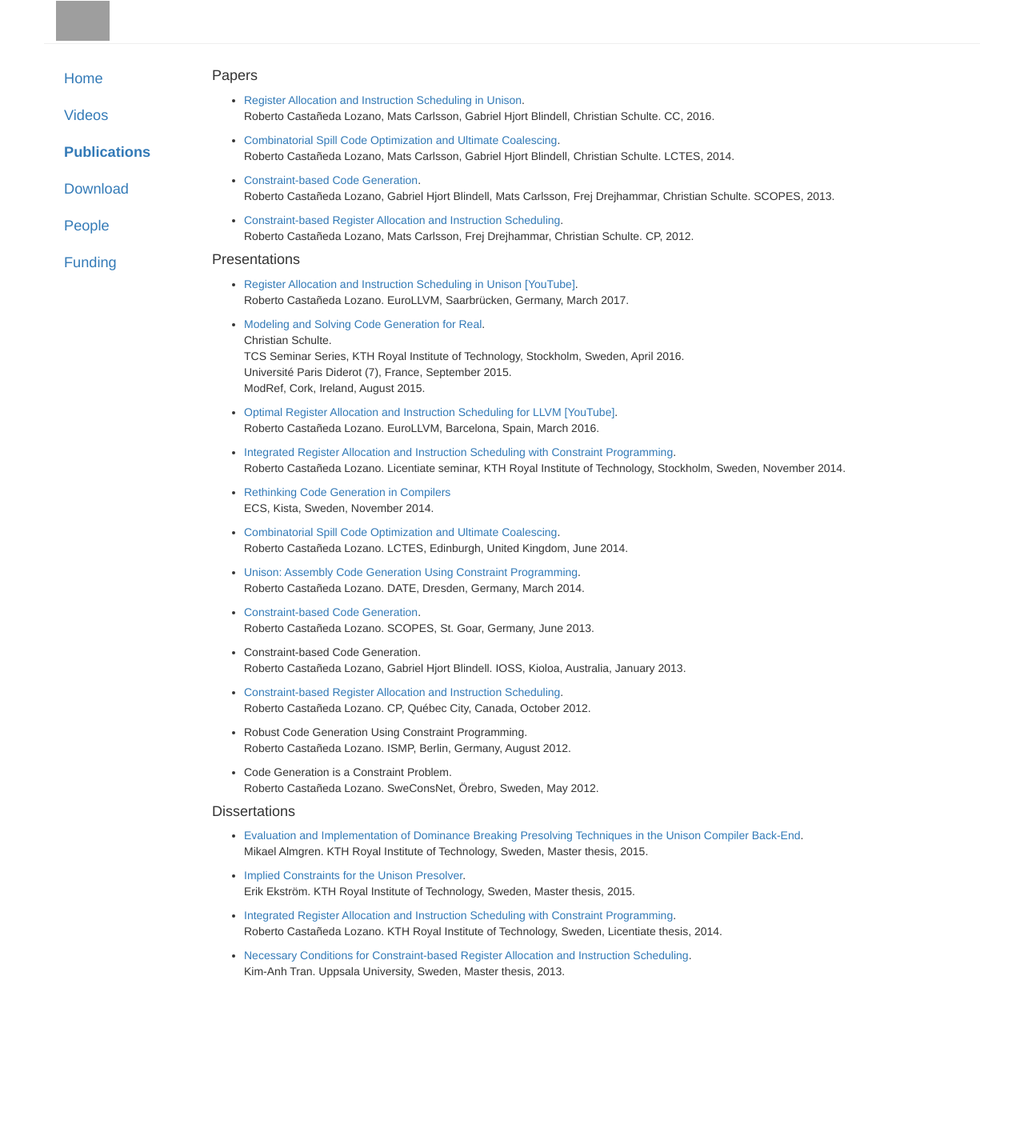
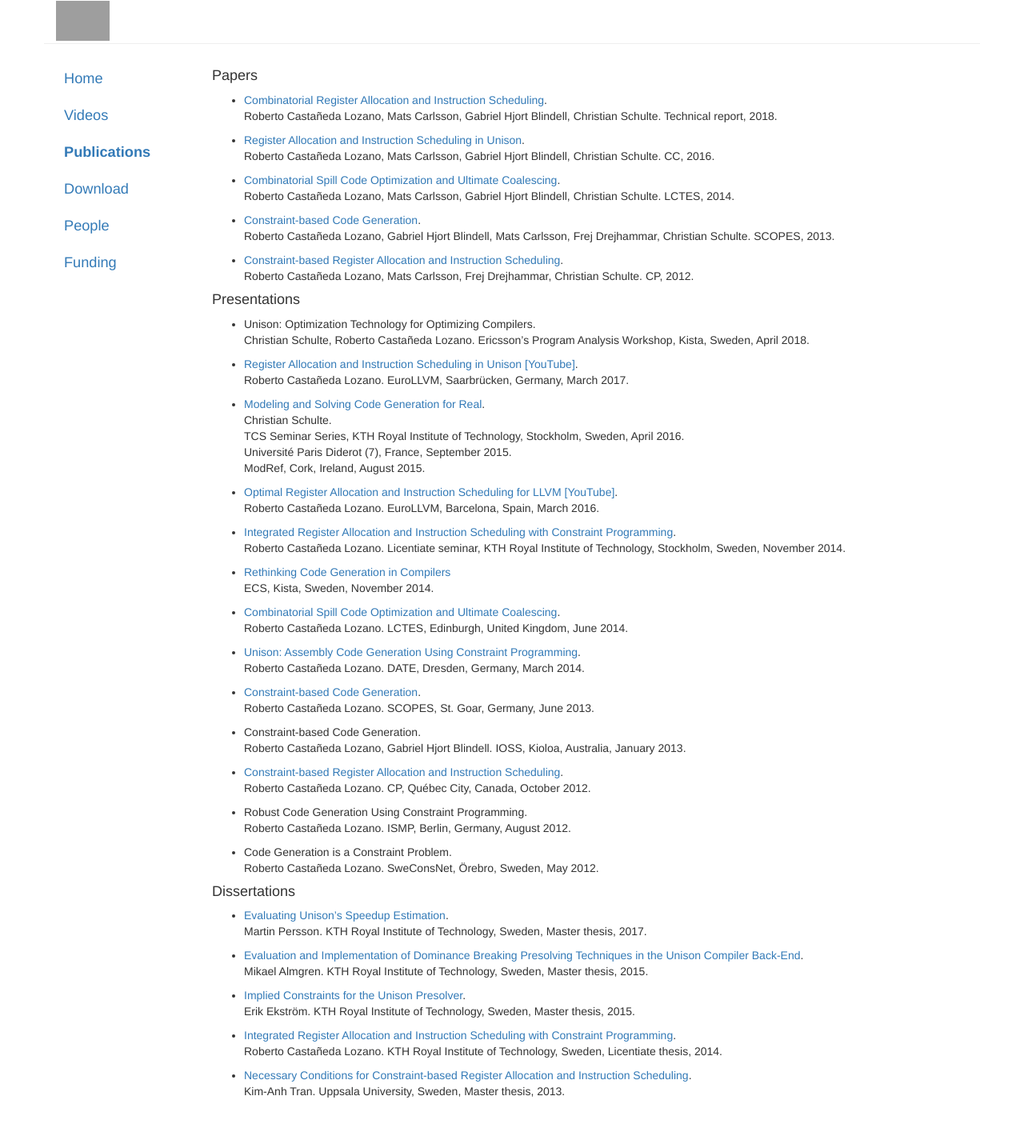
Before and after one commit to unison-code/unison-code.github.io, a Jekyll site: the page built from _posts/2016-06-29-publications.md, in a window 1280 px wide. Shown: the whole page at 80% size. Built offline with Jekyll 4.4.1, drawn with Linux system fonts in a browser that asks for light colours; before the commit the page ends 1275 px from its top, so only the background shows below that.

Commit message:
Updated publications

```diff
--- a/_posts/2016-06-29-publications.md
+++ b/_posts/2016-06-29-publications.md
@@ -4,6 +4,10 @@ title: "Publications"
 ---
 
 #### Papers
+
+- [Combinatorial Register Allocation and Instruction Scheduling](https://arxiv.org/abs/1804.02452).<br />
+  Roberto Castañeda Lozano, Mats Carlsson, Gabriel Hjort Blindell, Christian Schulte.
+  Technical report, 2018.
 
 - [Register Allocation and Instruction Scheduling in Unison](http://urn.kb.se/resolve?urn=urn:nbn:se:kth:diva-183393).<br />
   Roberto Castañeda Lozano, Mats Carlsson, Gabriel Hjort Blindell, Christian Schulte.
@@ -22,6 +26,10 @@ title: "Publications"
   CP, 2012.
 
 #### Presentations
+
+- Unison: Optimization Technology for Optimizing Compilers.<br />
+  Christian Schulte, Roberto Castañeda Lozano.
+  Ericsson's Program Analysis Workshop, Kista, Sweden, April 2018.
 
 - [Register Allocation and Instruction Scheduling in Unison]({{ site.rcas-root }}presentations/llvm2017.pdf) [[YouTube]](https://www.youtube.com/watch?v=kx64V74Mba0).<br />
   Roberto Castañeda Lozano.
@@ -74,6 +82,10 @@ title: "Publications"
 
 #### Dissertations
 
+- [Evaluating Unison's Speedup Estimation](http://urn.kb.se/resolve?urn=urn:nbn:se:kth:diva-210647).<br />
+  Martin Persson.
+  KTH Royal Institute of Technology, Sweden, Master thesis, 2017.
+
 - [Evaluation and Implementation of Dominance Breaking Presolving Techniques in the Unison Compiler Back-End](http://urn.kb.se/resolve?urn=urn:nbn:se:kth:diva-175835).<br />
   Mikael Almgren.
   KTH Royal Institute of Technology, Sweden, Master thesis, 2015.
```
